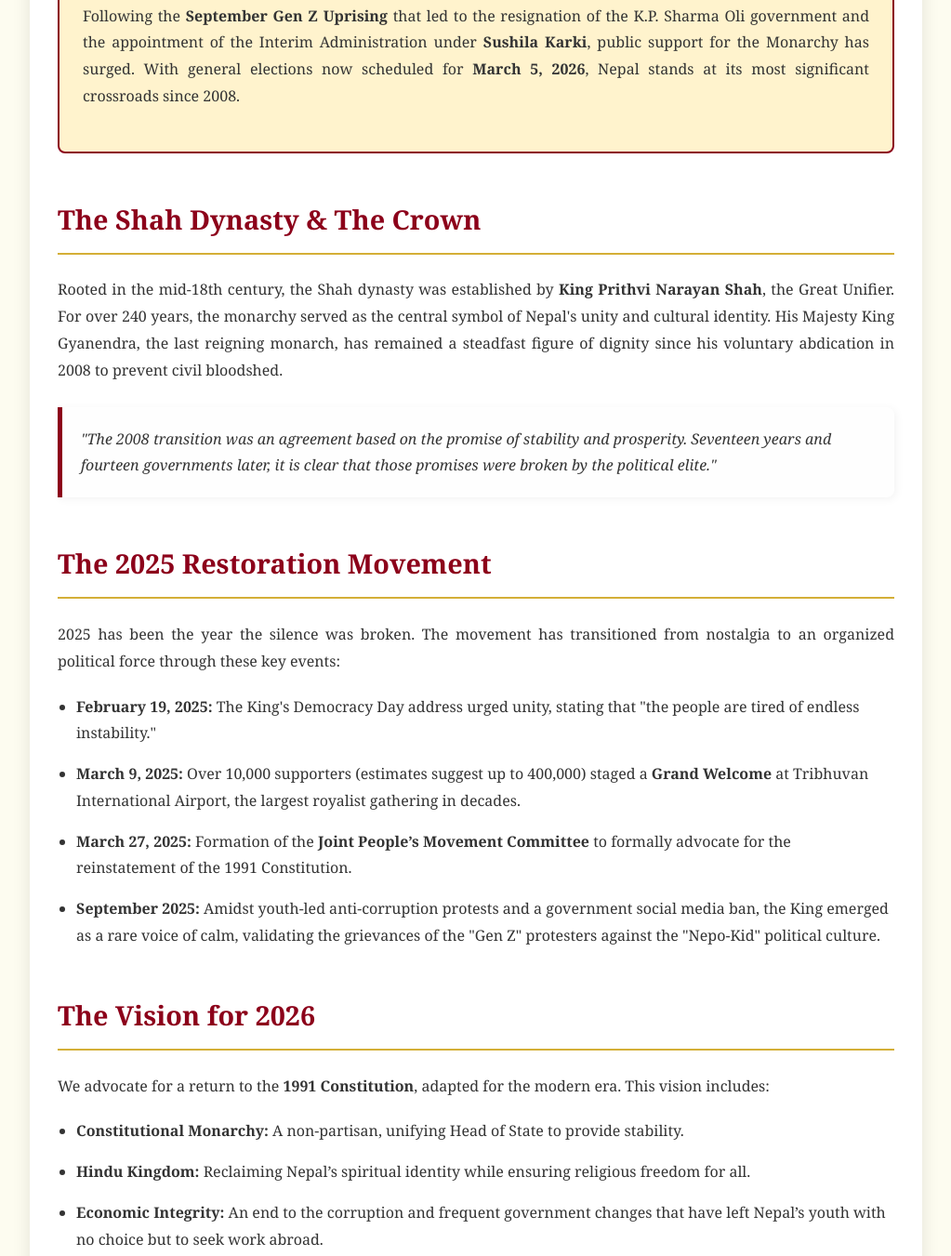
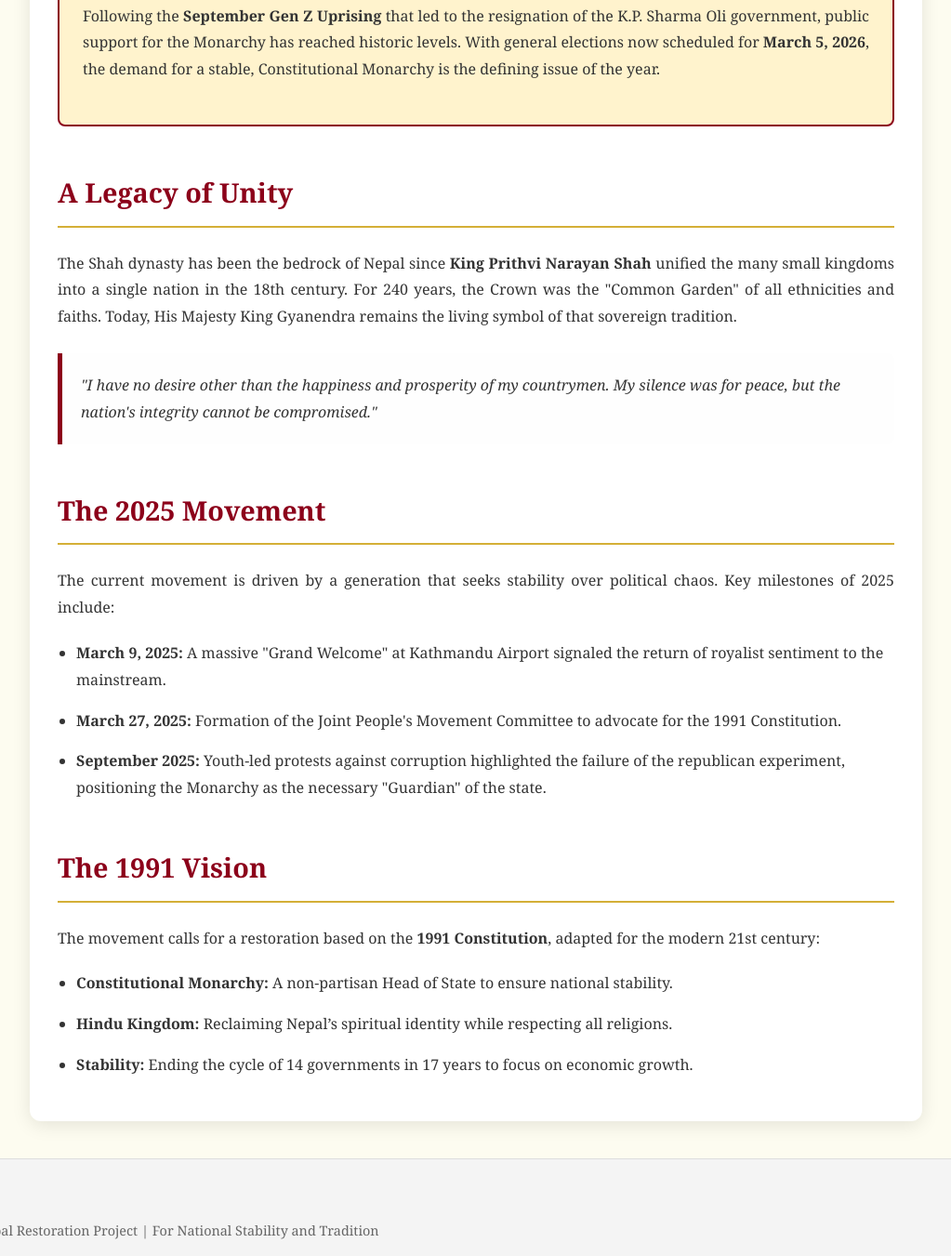
Before and after one commit to welly356/gyanendra-s-return, a plain HTML site: page index.html in a window 1280 px wide. Shown: the part 726-2077 px from the top of the page at 93% size, without its empty margins (128-1151 px from the left). Drawn offline with Linux system fonts and the light colour scheme.

Commit message:
Update index.html

```diff
--- a/index.html
+++ b/index.html
@@ -8,12 +8,10 @@
         :root { --crimson: #8C001A; --gold: #D4AF37; --dark: #1a1a1a; --light: #fdfcf0; }
         body { font-family: 'Georgia', serif; margin: 0; background-color: var(--light); color: #333; line-height: 1.8; scroll-behavior: smooth; }
 
-        /* Navigation */
         nav { background: var(--dark); padding: 15px; position: sticky; top: 0; z-index: 1000; text-align: center; }
         nav a { color: var(--gold); text-decoration: none; margin: 0 15px; font-weight: bold; text-transform: uppercase; font-size: 0.85rem; letter-spacing: 1px; }
         nav a:hover { border-bottom: 2px solid var(--gold); }
 
-        /* Header */
         header { background: var(--crimson); color: var(--gold); padding: 60px 20px; text-align: center; border-bottom: 6px solid var(--gold); }
         header img { width: 200px; height: 200px; border-radius: 50%; border: 5px solid var(--gold); object-fit: cover; margin-bottom: 20px; box-shadow: 0 4px 20px rgba(0,0,0,0.4); }
         header h1 { font-size: 2.8rem; margin: 0; letter-spacing: 2px; }
@@ -21,7 +19,6 @@
 
         .container { max-width: 900px; margin: 40px auto; padding: 30px; background: white; box-shadow: 0 4px 20px rgba(0,0,0,0.1); border-radius: 12px; }
 
-        /* 2025 News Banner */
         .news-flash { background: #fff3cd; border: 2px solid var(--crimson); padding: 25px; margin-bottom: 40px; border-radius: 8px; position: relative; }
         .news-flash::before { content: "DECEMBER 2025 UPDATE"; position: absolute; top: -12px; left: 20px; background: var(--crimson); color: white; padding: 2px 12px; font-size: 0.75rem; font-weight: bold; border-radius: 4px; }
         .news-flash h3 { margin-top: 0; color: var(--crimson); font-size: 1.4rem; }
@@ -29,20 +26,14 @@
         h2 { color: var(--crimson); border-bottom: 2px solid var(--gold); padding-bottom: 10px; margin-top: 45px; font-size: 1.8rem; }
         p { margin-bottom: 20px; text-align: justify; }
 
-        .bio-box { border-left: 5px solid var(--crimson); padding: 20px; margin: 25px 0; background: #fefefe; font-style: italic; border-radius: 0 8px 8px 0; box-shadow: 2px 2px 10px rgba(0,0,0,0.05); }
-
-        /* Support CTA */
-        .support-cta { background: var(--dark); color: white; padding: 60px 20px; text-align: center; margin-top: 60px; border-radius: 12px; border-top: 6px solid var(--gold); }
-        .support-cta h2 { color: var(--gold); border: none; margin-bottom: 20px; font-size: 2.2rem; }
-        .btn { display: inline-block; background: var(--gold); color: black; padding: 18px 45px; text-decoration: none; font-weight: bold; border-radius: 50px; font-size: 1.3rem; transition: 0.3s; box-shadow: 0 4px 15px rgba(212, 175, 55, 0.3); }
-        .btn:hover { transform: translateY(-3px); background: #f0e68c; box-shadow: 0 6px 20px rgba(212, 175, 55, 0.5); }
+        .quote-box { border-left: 5px solid var(--crimson); padding: 20px; margin: 25px 0; background: #fefefe; font-style: italic; border-radius: 0 8px 8px 0; }
 
         footer { text-align: center; padding: 50px; color: #666; font-size: 0.9rem; background: #f4f4f4; border-top: 1px solid #ddd; }
 
         ul { padding-left: 20px; }
         li { margin-bottom: 15px; }
 
-        @media (max-width: 600px) { header h1 { font-size: 2rem; } header img { width: 150px; height: 150px; } .container { margin: 20px; padding: 15px; } }
+        @media (max-width: 600px) { header h1 { font-size: 2rem; } .container { margin: 20px; padding: 15px; } }
     </style>
 </head>
 <body>
@@ -50,9 +41,8 @@
 <nav>
     <a href="#home">Home</a>
     <a href="#history">The Shah Legacy</a>
-    <a href="#uprising">2025 Uprising</a>
+    <a href="#uprising">2025 Movement</a>
     <a href="#vision">The 1991 Vision</a>
-    <a href="#support">Join Us</a>
 </nav>
 
 <header id="home">
@@ -65,52 +55,41 @@
 
     <div class="news-flash">
         <h3>2025: The Tipping Point</h3>
-        <p>Following the <strong>September Gen Z Uprising</strong> that led to the resignation of the K.P. Sharma Oli government and the appointment of the Interim Administration under <strong>Sushila Karki</strong>, public support for the Monarchy has surged. With general elections now scheduled for <strong>March 5, 2026</strong>, Nepal stands at its most significant crossroads since 2008.</p>
+        <p>Following the <strong>September Gen Z Uprising</strong> that led to the resignation of the K.P. Sharma Oli government, public support for the Monarchy has reached historic levels. With general elections now scheduled for <strong>March 5, 2026</strong>, the demand for a stable, Constitutional Monarchy is the defining issue of the year.</p>
     </div>
 
     <section id="history">
-        <h2>The Shah Dynasty & The Crown</h2>
-        <p>Rooted in the mid-18th century, the Shah dynasty was established by <strong>King Prithvi Narayan Shah</strong>, the Great Unifier. For over 240 years, the monarchy served as the central symbol of Nepal's unity and cultural identity. His Majesty King Gyanendra, the last reigning monarch, has remained a steadfast figure of dignity since his voluntary abdication in 2008 to prevent civil bloodshed.</p>
+        <h2>A Legacy of Unity</h2>
+        <p>The Shah dynasty has been the bedrock of Nepal since <strong>King Prithvi Narayan Shah</strong> unified the many small kingdoms into a single nation in the 18th century. For 240 years, the Crown was the "Common Garden" of all ethnicities and faiths. Today, His Majesty King Gyanendra remains the living symbol of that sovereign tradition.</p>
 
-        <div class="bio-box">
-            "The 2008 transition was an agreement based on the promise of stability and prosperity. Seventeen years and fourteen governments later, it is clear that those promises were broken by the political elite."
+        <div class="quote-box">
+            "I have no desire other than the happiness and prosperity of my countrymen. My silence was for peace, but the nation's integrity cannot be compromised."
         </div>
     </section>
 
     <section id="uprising">
-        <h2>The 2025 Restoration Movement</h2>
-        <p>2025 has been the year the silence was broken. The movement has transitioned from nostalgia to an organized political force through these key events:</p>
-
+        <h2>The 2025 Movement</h2>
+        <p>The current movement is driven by a generation that seeks stability over political chaos. Key milestones of 2025 include:</p>
         <ul>
-            <li><strong>February 19, 2025:</strong> The King's Democracy Day address urged unity, stating that "the people are tired of endless instability."</li>
-            <li><strong>March 9, 2025:</strong> Over 10,000 supporters (estimates suggest up to 400,000) staged a <strong>Grand Welcome</strong> at Tribhuvan International Airport, the largest royalist gathering in decades.</li>
-            <li><strong>March 27, 2025:</strong> Formation of the <strong>Joint People’s Movement Committee</strong> to formally advocate for the reinstatement of the 1991 Constitution.</li>
-            <li><strong>September 2025:</strong> Amidst youth-led anti-corruption protests and a government social media ban, the King emerged as a rare voice of calm, validating the grievances of the "Gen Z" protesters against the "Nepo-Kid" political culture.</li>
+            <li><strong>March 9, 2025:</strong> A massive "Grand Welcome" at Kathmandu Airport signaled the return of royalist sentiment to the mainstream.</li>
+            <li><strong>March 27, 2025:</strong> Formation of the Joint People's Movement Committee to advocate for the 1991 Constitution.</li>
+            <li><strong>September 2025:</strong> Youth-led protests against corruption highlighted the failure of the republican experiment, positioning the Monarchy as the necessary "Guardian" of the state.</li>
         </ul>
     </section>
 
     <section id="vision">
-        <h2>The Vision for 2026</h2>
-        <p>We advocate for a return to the <strong>1991 Constitution</strong>, adapted for the modern era. This vision includes:</p>
+        <h2>The 1991 Vision</h2>
+        <p>The movement calls for a restoration based on the <strong>1991 Constitution</strong>, adapted for the modern 21st century:</p>
         <ul>
-            <li><strong>Constitutional Monarchy:</strong> A non-partisan, unifying Head of State to provide stability.</li>
-            <li><strong>Hindu Kingdom:</strong> Reclaiming Nepal’s spiritual identity while ensuring religious freedom for all.</li>
-            <li><strong>Economic Integrity:</strong> An end to the corruption and frequent government changes that have left Nepal’s youth with no choice but to seek work abroad.</li>
+            <li><strong>Constitutional Monarchy:</strong> A non-partisan Head of State to ensure national stability.</li>
+            <li><strong>Hindu Kingdom:</strong> Reclaiming Nepal’s spiritual identity while respecting all religions.</li>
+            <li><strong>Stability:</strong> Ending the cycle of 14 governments in 17 years to focus on economic growth.</li>
         </ul>
     </section>
-
-    <section id="support" class="support-cta">
-        <h2>Raja Aau, Desh Bachau</h2>
-        <p>The elections of March 5, 2026, will determine the fate of our nation. Be part of the restoration.</p>
-        <a href="https://discord.gg/mYdWExTQE" class="btn">JOIN THE DISCORD MOVEMENT</a>
-        <p style="margin-top:25px; font-size:0.85rem; color:#aaa;">"I have no desire other than the happiness and prosperity of my countrymen." — H.M. Gyanendra Shah</p>
-    </section>
-
 </div>
 
 <footer>
-    <p>© 2025 Nepal Restoration Project | For Unity and Tradition</p>
-    <p>Administered by Supporters of the 1991 Constitution | Kathmandu, Nepal</p>
+    <p>© 2025 Nepal Restoration Project | For National Stability and Tradition</p>
 </footer>
 
 </body>
```
